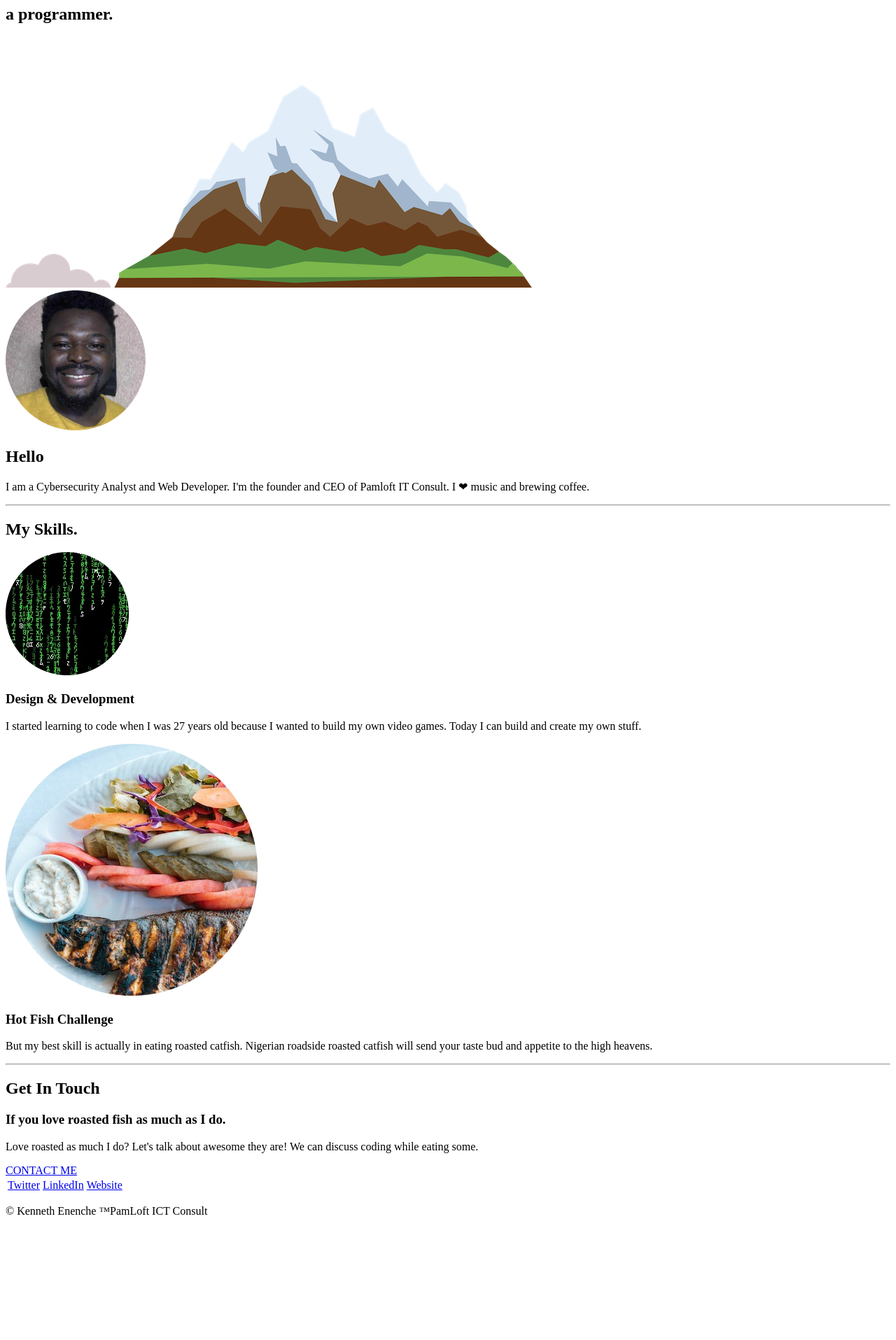
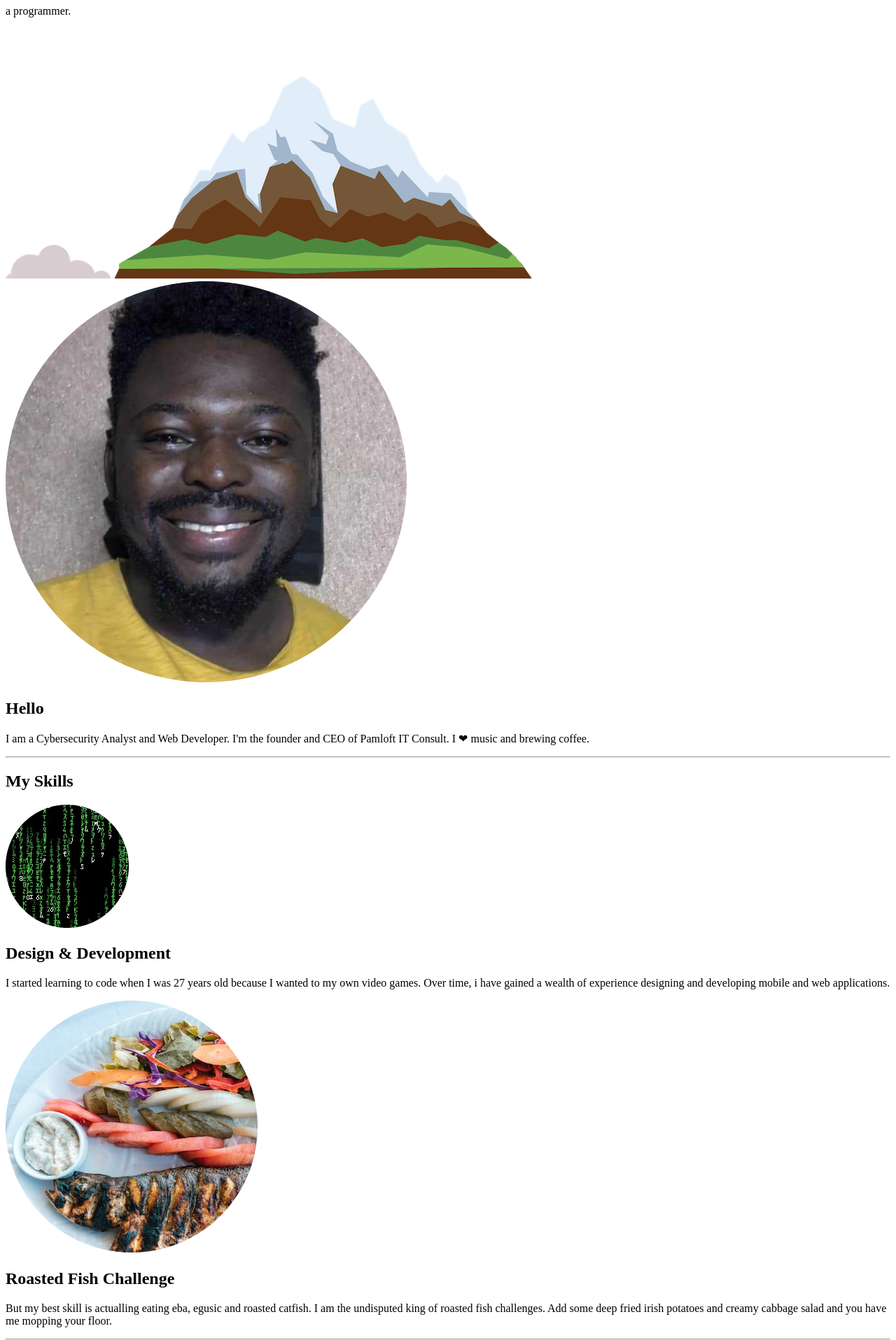
Before and after one commit to kenjazz/ViewSite, a plain HTML site: page index.html in a window 1280 px wide. Shown: the part 133-2048 px from the top of the page at 70% size. Before the commit the page ends 1889 px from the top, so only its background shows below. Drawn offline with Linux system fonts and the light colour scheme.

Commit message:
Update index.html

```diff
--- a/index.html
+++ b/index.html
@@ -2,40 +2,40 @@
 <html>
 <head>
     <meta charset="utf-8">
-        <meta name="viewport" content="width=device-width, initial-scale=1.0">
     <title>Kenneth Enenche</title>
-        <link rel="stylesheet" href="css/styles.css" type="text/css">
-        <link rel="icon" href="favicon.ico">
+    <link rel="stylesheet" href="css/styles.css">
+    <link icon="favicon" href="images/favicon.ico">
 </head>
 <body>
-
     <div class="top-container">
-            <img class="top-cloud" src="images/cloud.png" alt="cloud-image">
-            <h1>I'm Kenneth.</h1>
-            <h2>a <span class="pro">pro</span>grammer.</h2>
-            <img class="bottom-cloud" src="images/cloud.png" alt="cloud-image">
-            <img src="images/mountain.png" alt="mountian-image">
+        <img class="top-cloud" src="images/cloud.png" alt="cloud">
+        <div>
+            <h1>I'm Kenneth</h1>
+            <p>a <span class="pro">pro</span>grammer.</p>
+        </div>
+        <img class="bottom-cloud" src="images/cloud.png" alt="cloud">
+        <img class="mountain" src="images/mountain.png" alt="mountain">
     </div>
     <div class="middle-container">
-            <img class="img-top" src="images/kenne.png" alt="Profile Photo" height="200" width="200">
+        <div class="profile">
+            <img class="profile-img" src="images/kenne.png" alt="profile-png">
             <h2>Hello</h2>
             <p class="intro">I am a Cybersecurity Analyst and Web Developer. I'm the founder and CEO of Pamloft IT Consult. I ❤ music and brewing coffee.</p>
         </div>
         <hr>
         <div class="skills">
-                <h2>My Skills.</h2>
+            <h2>My Skills</h2>
             <div class="skill-row">
-                    <img class="code-img" src="images/cmp.png" alt="code-img">
+                <img class="code-img" src="images/cmp.png" alt="cmp">
 
-                    <h3>Design & Development</h3>
-                    <p>I started learning to code when I was 27 years old because I wanted to build my own video games. Today I can build and create my own stuff.</p>
-
+                <h2>Design & Development</h2>
+                <p>I started learning to code when I was 27 years old because I wanted to my own video games. Over time, i have gained a wealth of experience designing and developing mobile and web applications.</p>
             </div>
             <div class="skill-row">
-                    <img class="fish-img" src="images/fish.png" alt="fish-img">
+                <img class="fish-img" src="images/fish.png" alt="fish">
 
-                    <h3>Hot Fish Challenge</h3>
-                    <p>But my best skill is actually in eating roasted catfish. Nigerian roadside roasted catfish will send your taste bud and appetite to the high heavens.</p>
+                <h2>Roasted Fish Challenge</h2>
+                <p>But my best skill is actualling eating eba, egusic and roasted catfish. I am the undisputed king of roasted fish challenges. Add some deep fried irish potatoes and creamy cabbage salad and you have me mopping your floor.</p>
 
             </div>
         </div>
@@ -43,21 +43,18 @@
         <div class="contact-me">
             <h2>Get In Touch</h2>
             <h3>If you love roasted fish as much as I do.</h3>
-                <p class="contact-message">Love roasted as much I do? Let's talk about awesome they are! We can discuss coding while eating some.</p>
-                <a class="btn" href="mailto:ilove@roastedfish.com">CONTACT ME</a>
+            <p class="contact-message">Love roasted fish as much as I do? Come let's hang out. We can code whilst we dice the fish.</p>
+            <a class="btn" href="iloveken@pamloftIcConsult.com">CONTACT ME</a>
+
         </div>
     </div>
+
     <div class="bottom-container">
-                <table class="link-me">
-                    <tr>
-                        <td><a href="https://www.twitter.com/ogbadak">Twitter</a></td>
-                        <td><a href="https://www.linkedin.com/in/kenneth-enenche-034333116">LinkedIn</a></td>
-                        <td><a href="https://www.kenkazz.github.io/newsite">Website</a></td>
-                    </tr>
-                </table>
+        <a class="footer-link" href="https://www.twitter.com/ogbadak">Twitter</a>
+        <a class="foot-link" href="https://www.linkedin.com/in/kenneth-enenche-034333116/">LinkedIn</a>
+        <a class="foot-link" href="https://kenjazz.github.io/newsite/">Website</a>
+        <p class="copyright">©2023 Kenneth Enenche @PamLoft IT Consult</p>
 
-                <p class="boom">© Kenneth Enenche ™PamLoft ICT Consult</p>
-            </div>
     </div>
 </body>
 </html>
```
Lines whose indentation alone changed are shown as unchanged.
